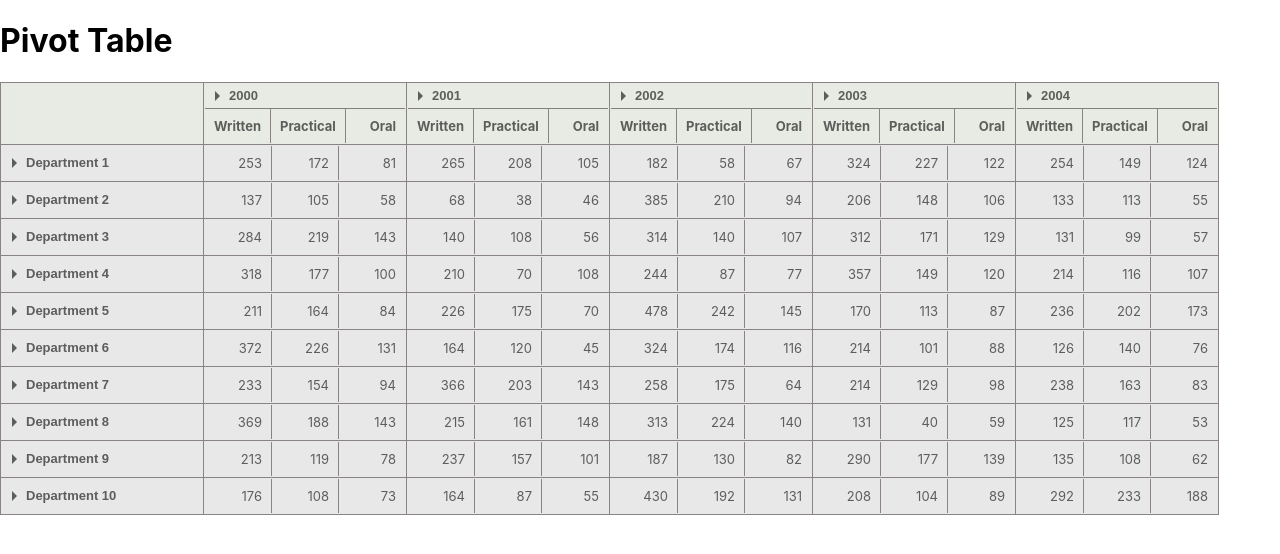
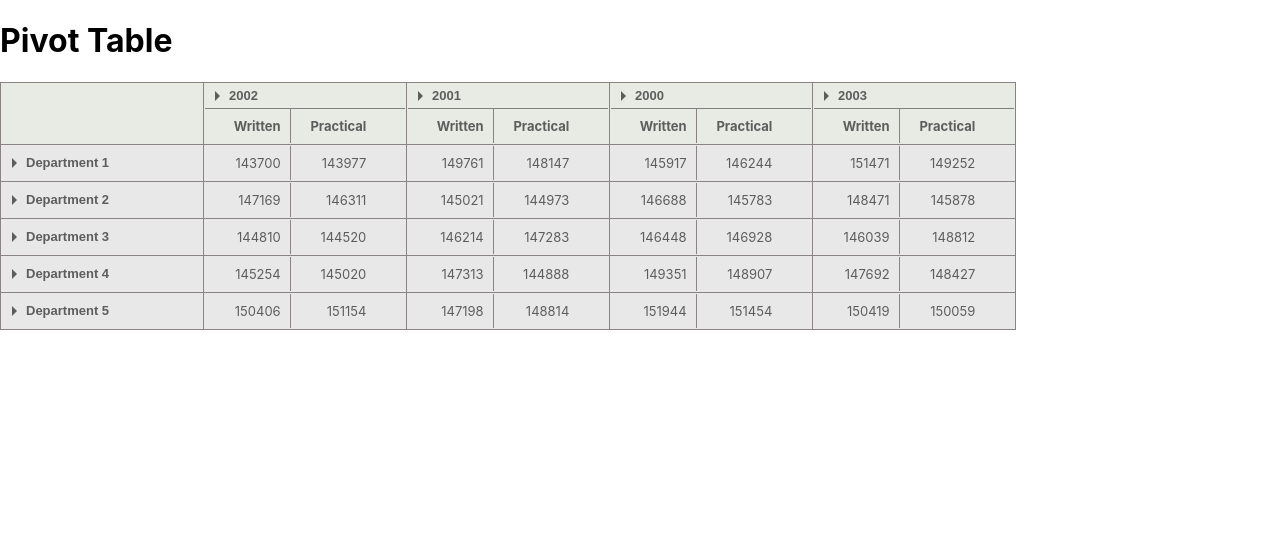
Before and after one commit to harshithabanothu/pivotTable, a React (Create React App) app: page / in a window 1280 px wide. Shown: the top 554 px of the page. Built offline with nearby package versions, Linux system fonts and the light colour scheme.

Commit message:
Changes after discussion

```diff
--- a/src/App.js
+++ b/src/App.js
@@ -3,7 +3,7 @@ import ArrowRightIcon from '@mui/icons-material/ArrowRight';
 import ArrowDropDownIcon from '@mui/icons-material/ArrowDropDown';
 import "./App.css";
 import { myFunction } from "./script";
-
+debugger;
 
 function App() {
   const [expandedDepartments, setExpandedDeparments] = useState([]);
@@ -13,6 +13,7 @@ function App() {
   const [expandedSemesters, setexpandedSemesters] = useState([])
   const [data,setData]=useState({})
   useEffect(()=>{
+    debugger;
     setData(myFunction())
   },[])
   const rowdata = data.Department;
@@ -49,8 +50,8 @@ function App() {
   const renderValues = (values) => {
     return <div className="sub-column-heading">
       <div>{values?.Written || 0}</div>
-      <div>{values?.Practical || 0}</div>
-      <div className="border-none">{values?.Oral || 0}</div>
+      <div className="border-none">{values?.Practical || 0}</div>
+      {/* <div >{values?.Oral || 0}</div> */}
     </div>
   }
 
@@ -190,8 +191,7 @@ function App() {
             <div>{subval.value}</div>
             <div className="sub-column-heading">
               <div>Written</div>
-              <div>Practical</div>
-              <div className="border-none">Oral</div>
+              <div className="border-none">Practical</div>
             </div>
           </th>
         )}
@@ -218,8 +218,8 @@ function App() {
               </div>
               <div className="sub-column-heading">
                 <div>Written</div>
-                <div>Practical</div>
-                <div className="border-none">Oral</div>
+                <div className="border-none">Practical</div>
+                {/* <div >Oral</div> */}
               </div>
             </th>}
           </>)}</div></th>
@@ -246,8 +246,8 @@ function App() {
                     </div>
                     <div className="sub-column-heading">
                       <div>Written</div>
-                      <div>Practical</div>
-                      <div className="border-none">Oral</div>
+                      <div className="border-none">Practical</div>
+                      {/* <div >Oral</div> */}
                     </div>
                   </th>}
                 </>
--- a/src/script.js
+++ b/src/script.js
@@ -2,60 +2,69 @@
    export  function myFunction() {
       // Your task goes here
       //code for generating the array of objects
+      debugger;
       let department = [
         "Department 1",
         "Department 2",
         "Department 3",
         "Department 4",
-        "Department 5",
-        "Department 6",
-        "Department 7",
-        "Department 8",
-        "Department 9",
-        "Department 10",
+        "Department 5"
+        // "Department 6",
+        // "Department 7",
+        // "Department 8",
+        // "Department 9",
+        // "Department 10",
       ];
+      let classes = ["Class A","Class B"];
       let subjects = ["Subject 1", "Subject 2", "Subject 3"];
       let batches = [
         "Batch 1",
         "Batch 2",
         "Batch 3",
-        "Batch 4",
-        "Batch 5",
-        "Batch 6",
-        "Batch 7",
-        "Batch 8",
-        "Batch 9",
-        "Batch 10",
+        "Batch 4"
       ];
-
+      let Semester = ["Summer" , "Winter"];
       let dataArray = [];
-
-      for (let i = 0; i < 500; i++) {
-        let studentID = "STU" + i.toString().padStart(4, "0");
+      for (let i = 0; i < 100000; i++) {
+        let bIndex = Math.floor(Math.random() * batches.length);
+        let batch = batches[bIndex];
+        let studentID = "Student " + (Math.floor(Math.random() * 14) + 1 + 15 * bIndex);
 
         let newObj = {
           Student: studentID,
           Department:
             department[Math.floor(Math.random() * department.length)],
-          Year: Math.floor(Math.random() * 5) + 2000,
-          Semester: Math.floor(Math.random() * 4) + 1,
-          Class: String.fromCharCode(65 + Math.floor(Math.random() * 4)),
-          Batch: batches[Math.floor(Math.random() * batches.length)],
+          Year: Math.floor(Math.random() * 4) + 2000,
+          Semester: Semester[Math.floor(Math.random() * Semester.length)],
+          Class: classes[Math.floor(Math.random() * classes.length)],
+          Batch: batch,
           Subject: subjects[Math.floor(Math.random() * subjects.length)],
-          Written: Math.floor(Math.random() * 51),
-          Practical: Math.floor(Math.random() * 31),
-          Oral: Math.floor(Math.random() * 21),
+          Written: Math.floor(Math.random() * 40) + 10,
+          Practical: Math.floor(Math.random() * 40) + 10,
+          Oral: Math.floor(Math.random() * 40) + 10,
         };
         dataArray.push(newObj);
       }
-      dataArray.sort((a,b)=>{return a.Year-b.Year});
+      // dataArray.sort((a,b)=>{return a.Year-b.Year});
       const pivotDataRow = {};
       const rows = ["Department", "Class", "Batch", "Student"];
       const columns = ["Year", "Semester", "Subject"];
-      const values = ["Written", "Practical", "Oral"];
+      const values = ["Written", "Practical"];
 
       const pivotDataColumn = {};
 
+      // let dA = dataArray.sort((a,b)=>{
+      //   if(a.Year == b.Year){
+      //     if(a.Semester == b.Semester){
+      //       return a.Subject < b.Subject ? -1 : 1;
+      //     }else{
+      //       return a.Semester < b.Semester ? -1 : 1;
+      //     }
+      //   }else{
+      //     return a.Year-b.Year;
+      //   }
+      // })
+      let d = new Date();
       dataArray.forEach((record) => {
 
         if (!pivotDataColumn[columns[0]]) {
@@ -222,6 +231,9 @@
         }
       });
       pivotDataRow.Department = pivotDataRow.Department.sort((a,b)=> (parseInt(a.value.split(" ")[1])) - (parseInt(b.value.split(" ")[1])));
+      let d1 = new Date();
+      let sec = d1.getTime() - d.getTime();
+      console.log("Actual Time taken:" + sec);
       return( {...pivotDataRow,...pivotDataColumn});
     }
     function prepareAggregation(record, columnsData1, obj){
@@ -245,7 +257,7 @@
         return obj["columns"];
     }
     function addValues(obj , record){
-      const values = ["Written", "Practical", "Oral"];
+      const values = ["Written", "Practical"];
       if(!obj.values){
         obj.values = {};
       }
```
